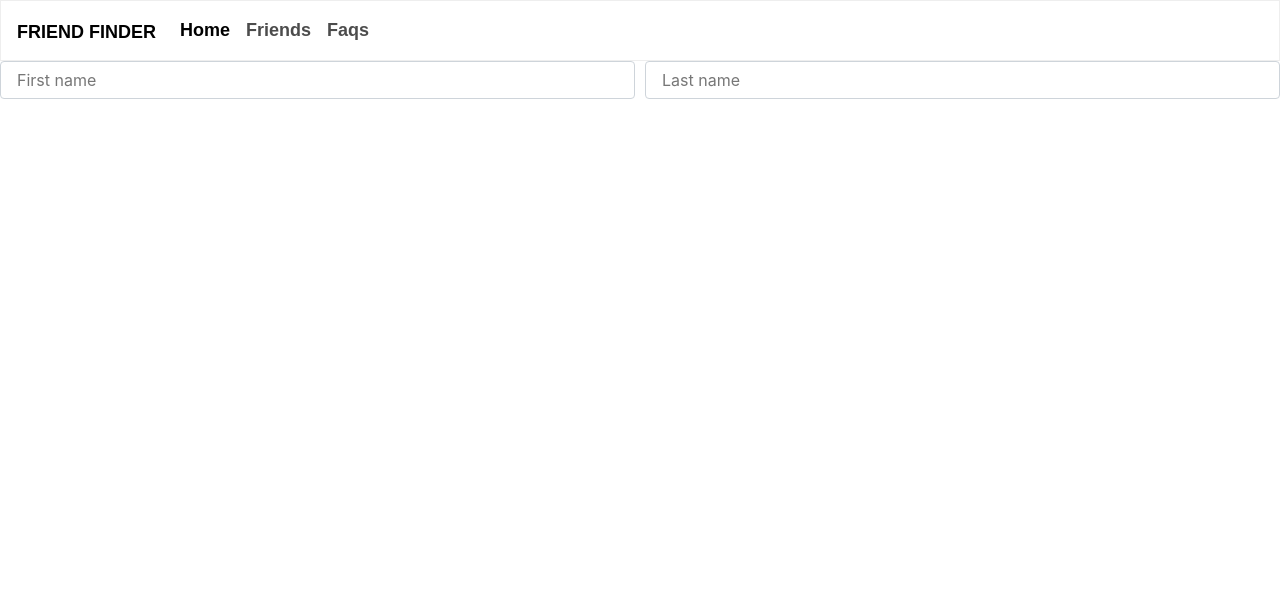
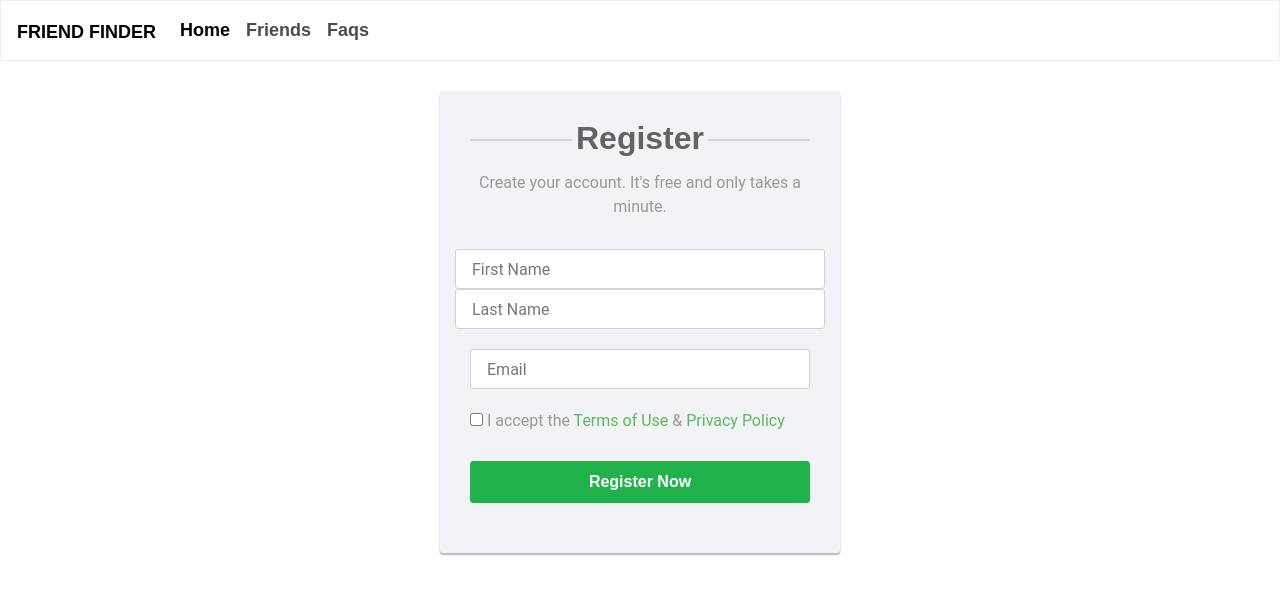
Before and after one commit to suarez9093/react_friend_finder, a React (Create React App) app in the folder client/: page / in a window 1280 px wide. Shown: the top 594 px of the page. Built offline with nearby package versions, Linux system fonts and the light colour scheme; a web font is replaced by a local one.

Commit message:
adding state to form

```diff
--- a/client/src/components/SignUpForm/SignUpForm.js
+++ b/client/src/components/SignUpForm/SignUpForm.js
@@ -3,29 +3,57 @@ import React from "react";
 function SignUpForm(props) {
     return (
         <div>
-            <form>
-                <div className="form-row">
-                    <div className="col">
+            <div class="signup-form">
+                <form action="/examples/actions/confirmation.php" method="post">
+                    <h2>Register</h2>
+                    <p className="hint-text">Create your account. It's free and only takes a minute.</p>
+                    <div className="form-group">
+                        <div className="row">
                             <input
                                 type="text"
+                                className="form-control"
                                 name="firstName"
+                                placeholder="First Name"
+                                onChange={props.handleChange}
                                 value={props.data.firstName}
-                            onChange={props.handleChange}
-                            placeholder="First name"
-                            className="form-control"
-                           />
-                    </div>
-                    <div className="col">
+                                required="required" />
+
+                            <br />
                             <input
                                 type="text"
+                                className="form-control"
                                 name="lastName"
+                                placeholder="Last Name"
+                                onChange={props.handleChange}
                                 value={props.data.lastName}
-                        onChange={props.handleChange}
-                        placeholder="Last name"
-                        className="form-control" />
+                                required="required" />
+
                         </div>
                     </div>
+                    <div className="form-group">
+                        <input
+                            type="email"
+                            className="form-control"
+                            name="email"
+                            placeholder="Email"
+                            onChange={props.handleChange}
+                            value={props.data.email}
+                            required="required" />
+                    </div>
+                    <div className="form-group">
+                        <label className="checkbox-inline">
+                            <input
+                            type="checkbox"
+                            name="policy"
+                            value={props.data.checked}
+                            required="required" /> I accept the <a href="#">Terms of Use</a> &amp; <a href="#">Privacy Policy</a></label>
+                    </div>
+                    <div className="form-group">
+                        <button type="submit" className="btn btn-success btn-lg btn-block">Register Now</button>
+                    </div>
                 </form>
+                <div className="text-center">Already have an account? <a href="#">Sign in</a></div>
+            </div>
         </div>
     )
 }
--- a/client/src/components/SignUpForm/SignUpFormContainer.js
+++ b/client/src/components/SignUpForm/SignUpFormContainer.js
@@ -8,19 +8,15 @@ class SignUpFormContainer extends Component {
             firstName: "",
             lastName: "",
             email: "",
-            gender: "",
-            city: "",
-            country: ""
+            policy: false
         }
 
         this.handleChange = this.handleChange.bind(this)
     }
 
     handleChange(event) {
-        const { name, value } = event.target
-        this.setState({
-            [name] : value
-        })
+        const { name, value, checked, type } = event.target
+        type === "checkbox" ? this.setState({[name] : checked}) : this.setState({ [name] : value})
     }
     render () {
         return (
--- /dev/null
+++ b/client/src/components/SignUpForm/style.css
@@ -0,0 +1,87 @@
+body{
+    color: #fff;
+    /* background: #63738a; */
+    font-family: 'Roboto', sans-serif;
+}
+.form-control{
+    height: 40px;
+    box-shadow: none;
+    color: #969fa4;
+}
+.form-control:focus{
+    border-color: #5cb85c;
+}
+.form-control, .btn{
+    border-radius: 3px;
+}
+.signup-form{
+    width: 400px;
+    margin: 0 auto;
+    padding: 30px 0;
+}
+.signup-form h2{
+    color: #636363;
+    margin: 0 0 15px;
+    position: relative;
+    text-align: center;
+}
+.signup-form h2:before, .signup-form h2:after{
+    content: "";
+    height: 2px;
+    width: 30%;
+    background: #d4d4d4;
+    position: absolute;
+    top: 50%;
+    z-index: 2;
+}
+.signup-form h2:before{
+    left: 0;
+}
+.signup-form h2:after{
+    right: 0;
+}
+.signup-form .hint-text{
+    color: #999;
+    margin-bottom: 30px;
+    text-align: center;
+}
+.signup-form form{
+    color: #999;
+    border-radius: 3px;
+    margin-bottom: 15px;
+    background: #f2f3f7;
+    box-shadow: 0px 2px 2px rgba(0, 0, 0, 0.3);
+    padding: 30px;
+}
+.signup-form .form-group{
+    margin-bottom: 20px;
+}
+.signup-form input[type="checkbox"]{
+    margin-top: 3px;
+}
+.signup-form .btn{
+    font-size: 16px;
+    font-weight: bold;
+    min-width: 140px;
+    outline: none !important;
+}
+.signup-form .row div:first-child{
+    padding-right: 10px;
+}
+.signup-form .row div:last-child{
+    padding-left: 10px;
+}
+.signup-form a{
+    color: #fff;
+    text-decoration: underline;
+}
+.signup-form a:hover{
+    text-decoration: none;
+}
+.signup-form form a{
+    color: #5cb85c;
+    text-decoration: none;
+}
+.signup-form form a:hover{
+    text-decoration: underline;
+}
--- a/client/src/pages/Home.js
+++ b/client/src/pages/Home.js
@@ -1,5 +1,6 @@
 import React from "react";
 import SignUpFormContainer from "../components/SignUpForm/SignUpFormContainer";
+import "../components/SignUpForm/style.css"
 
 function Home() {
     return (
```
Lines whose indentation alone changed are shown as unchanged.
